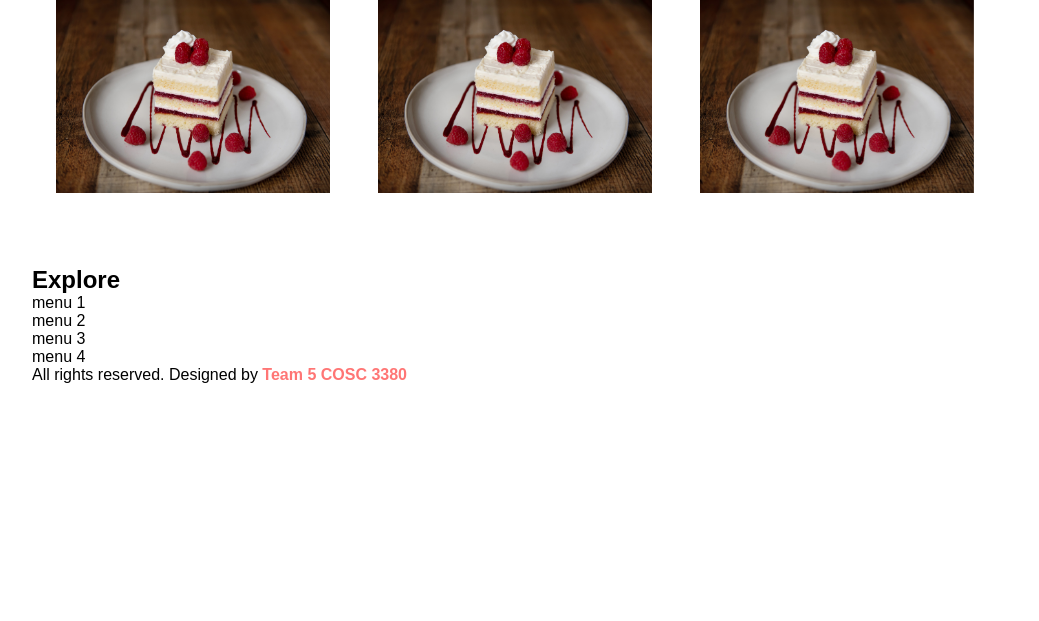
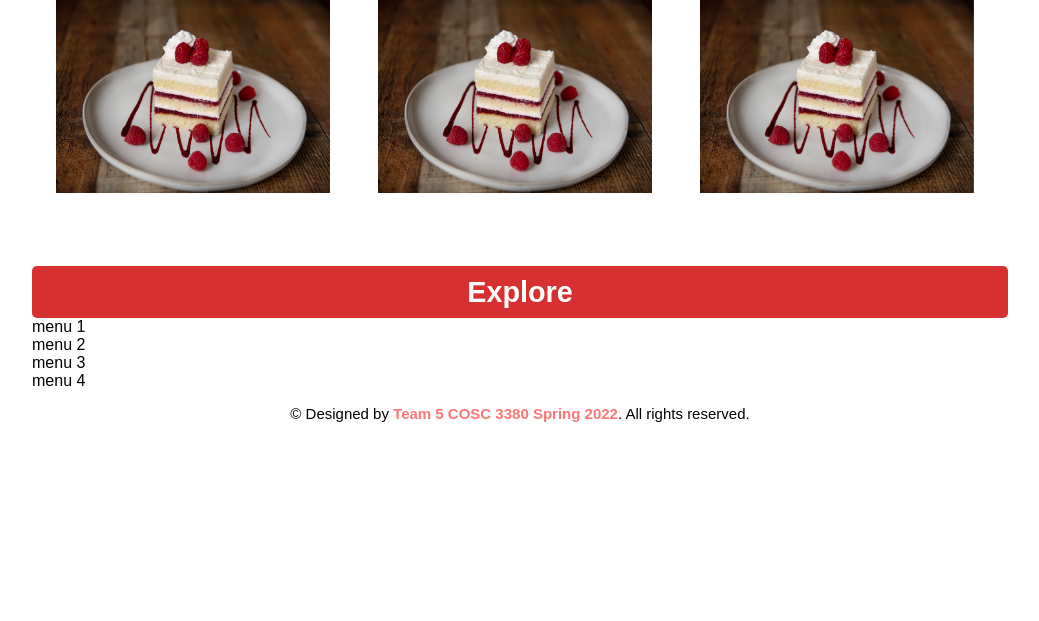
Before and after one commit to leecavazos/COSC3380_Project, a PHP site: page / in a window 1280 px wide. Shown: the part 405-1026 px from the top of the page, without its empty margins (120-1159 px from the left). Run offline with PHP 8.4, Linux system fonts and the light colour scheme.

Commit message:
Update footer

```diff
--- a/POS/css/style.css
+++ b/POS/css/style.css
@@ -182,7 +182,6 @@ a:hover{
 h1{
 	/* color: #636e72; */
 	color: white;
-	font-size: 2.5rem;
 	background-color: #d63031;
 	padding: 1%;
 	border: none;
@@ -190,8 +189,13 @@ h1{
 	border-radius: 5px;
 }
 
-h3{
-	font-size: 1.5rem;
+h2{
+	color: white;
+	background-color: #d63031;
+	padding: 1%;
+	border: none;
+	font-size: 1.8rem;
+	border-radius: 5px;
 }
 
 .float-container{
@@ -254,3 +258,13 @@ h3{
 	font-weight: bold;
 }
 /*End CSS for Categories*/
+
+/*CSS for Footer*/
+.copyright {
+	margin-top:15px;
+	text-align:center;
+	font-size:15px;
+	color: black;
+	margin-bottom:0;
+}
+/*End CSS for Footer*/
--- a/POS/index.html
+++ b/POS/index.html
@@ -19,7 +19,7 @@
 		<nav>
 			<ul>
 				<li><a href="index.html">Home</a></li>
-				<li><a href="login.html">Account</a></li>
+				<li><a href="pages/login.html">Account</a></li>
 				<li><a href="#">Orders</a></li>
 				<li><a href="#">Cart</a></li>
 				<li><a href="pages/Admin.html">Admin</a></li>
@@ -72,7 +72,7 @@
 	<!-- Food Menu Section Starts Here -->
 	<section class="food-menu">
 		<div class="container">
-			<h2>Explore</h2>
+			<h2 class="text-center">Explore</h2>
 
 			<div class="food-menu">
 				menu 1
@@ -93,15 +93,13 @@
 
 		</div>
 	</section>
-	<!-- Food Menu Section Ends Here -->
+</body>
 
+<footer>
+	<div class="container text-center">
+		<p class="copyright">© Designed by <a href="#">Team 5 COSC 3380 Spring 2022</a>. All rights reserved.</p>
+	</div>
 
-	<!-- Footer Section Starts Here -->
-	<section class="footer">
-		<div class="container">
-			<p>All rights reserved. Designed by <a href="#">Team 5 COSC 3380</a></p>
-		</div>
-	</section>
-	<!-- Footer Section Ends Here -->
-</body>
+</footer>
+
 </html>
```
Also changed, not shown: POS/images/flower.png (deleted), POS/images/logo.jpeg (deleted), POS/images/pic.jpeg (deleted).
